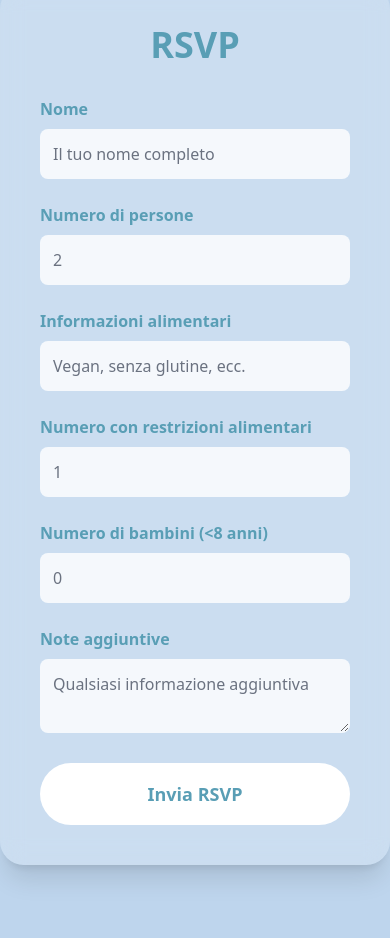
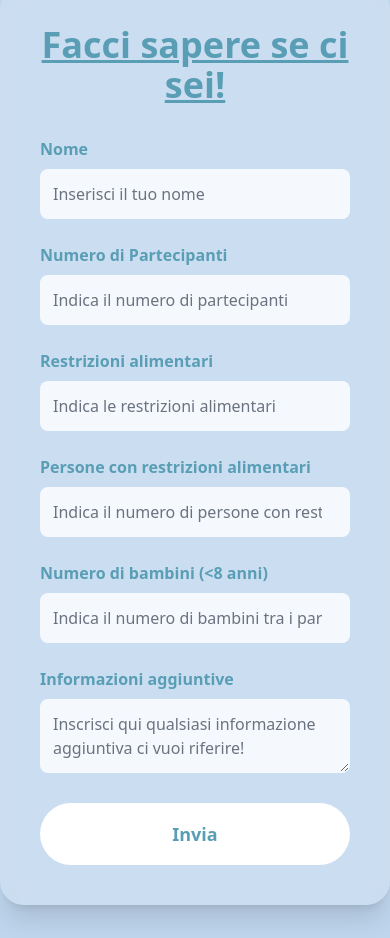
Before and after one commit to AlexFrancescon2/wedding-site, a React (Vite) app: page / in a window 390 px wide. Shown: the part 1059-1997 px from the top of the page. Built offline with nearby package versions, Linux system fonts and the light colour scheme.

Commit message:
form and test last section

```diff
--- a/src/components/Form.tsx
+++ b/src/components/Form.tsx
@@ -1,8 +1,9 @@
 import { Timestamp, addDoc, collection } from "firebase/firestore";
 
-import { SuccessPopup } from "./SuccessPopup";
+import { Popup } from "./SuccessPopup";
 import { db } from "../../firebase";
 import { useForm } from "react-hook-form";
+import { useI18n } from "../i18n/use-i18n";
 import { useState } from "react";
 
 interface FormData {
@@ -15,7 +16,9 @@ interface FormData {
 }
 
 export const Form = () => {
+  const { t } = useI18n();
   const [showSuccess, setShowSuccess] = useState(false);
+  const [showFail, setShowFail] = useState(false);
   const {
     register,
     handleSubmit,
@@ -39,7 +42,7 @@ export const Form = () => {
       setShowSuccess(true);
     } catch (error) {
       console.error(error);
-      alert("Oops! Something went wrong. Please try again.");
+      setShowFail(true);
     }
   };
 
@@ -50,24 +53,24 @@ export const Form = () => {
         onSubmit={handleSubmit(onSubmit)}
         className="bg-white/20 backdrop-blur-md p-10 rounded-3xl max-w-2xl w-full text-black shadow-xl my-[200px]"
       >
-        <h2 className="text-4xl font-bold mb-8 text-center text-primarydark">
-          RSVP
+        <h2 className="text-4xl font-bold mb-8 text-center text-primarydark underline">
+          {t("formTitle")}
         </h2>
 
         {/* Name */}
         <div className="mb-6">
           <label className="block mb-2 font-semibold text-primarydark">
-            Nome
+            {t("name")}
           </label>
           <input
-            {...register("name", { required: "Inserisci il tuo nome" })}
+            {...register("name", { required: t("namePlaceholder") })}
             className="
     w-full p-3 rounded-lg bg-white/80 text-black placeholder-gray-500
     border border-transparent
     focus:border-primarydark focus:outline-none
     transition
   "
-            placeholder="Il tuo nome completo"
+            placeholder={t("namePlaceholder")}
           />
           {errors.name && (
             <p className="text-red-400 text-sm mt-1">{errors.name.message}</p>
@@ -77,18 +80,18 @@ export const Form = () => {
         {/* Number of people */}
         <div className="mb-6">
           <label className="block mb-2 font-semibold text-primarydark">
-            Numero di persone
+            {t("totalAttendees")}
           </label>
           <input
             type="number"
             {...register("people", {
-              required: "Indica il numero di persone",
-              min: { value: 1, message: "Almeno 1 persona" },
+              required: t("totalAttendeesRequired"),
+              min: { value: 1, message: t("totalAttendeesMin") },
             })}
             className="w-full p-3 rounded-lg bg-white/80 text-black placeholder-gray-500     border border-transparent
     focus:border-primarydark focus:outline-none
     transition"
-            placeholder="2"
+            placeholder={t("totalAttendeesRequired")}
           />
           {errors.people && (
             <p className="text-red-400 text-sm mt-1">{errors.people.message}</p>
@@ -99,20 +102,20 @@ export const Form = () => {
         <div className="grid grid-cols-1 md:grid-cols-2 gap-6 mb-6">
           <div>
             <label className="block mb-2 font-semibold text-primarydark">
-              Informazioni alimentari
+              {t("dietaryRestrictions")}
             </label>
             <input
               {...register("dietary")}
               className="w-full p-3 rounded-lg bg-white/80 text-black placeholder-gray-500     border border-transparent
     focus:border-primarydark focus:outline-none
     transition"
-              placeholder="Vegan, senza glutine, ecc."
+              placeholder={t("dietaryRestrictionsPlaceholder")}
             />
           </div>
 
           <div>
             <label className="block mb-2 font-semibold text-primarydark">
-              Numero con restrizioni alimentari
+              {t("dietaryRestrictionsNumber")}
             </label>
             <input
               type="number"
@@ -120,7 +123,7 @@ export const Form = () => {
               className="w-full p-3 rounded-lg bg-white/80 text-black placeholder-gray-500     border border-transparent
     focus:border-primarydark focus:outline-none
     transition"
-              placeholder="1"
+              placeholder={t("dietaryRestrictionsNumberPlaceholder")}
             />
           </div>
         </div>
@@ -128,7 +131,7 @@ export const Form = () => {
         {/* Number of kids */}
         <div className="mb-6">
           <label className="block mb-2 font-semibold text-primarydark">
-            Numero di bambini (&lt;8 anni)
+            {t("NumberOfKids")}
           </label>
           <input
             type="number"
@@ -136,21 +139,21 @@ export const Form = () => {
             className="w-full p-3 rounded-lg bg-white/80 text-black placeholder-gray-500     border border-transparent
     focus:border-primarydark focus:outline-none
     transition"
-            placeholder="0"
+            placeholder={t("NumberOfKidsPlaceholder")}
           />
         </div>
 
         {/* Additional notes */}
         <div className="mb-6">
           <label className="block mb-2 font-semibold text-primarydark">
-            Note aggiuntive
+            {t("notes")}
           </label>
           <textarea
             {...register("notes")}
             className="w-full p-3 rounded-lg bg-white/80 text-black placeholder-gray-500     border border-transparent
     focus:border-primarydark focus:outline-none
     transition"
-            placeholder="Qualsiasi informazione aggiuntiva"
+            placeholder={t("notesPlaceholder")}
           />
         </div>
 
@@ -160,19 +163,23 @@ export const Form = () => {
           disabled={isSubmitting}
           className="w-full py-4 bg-white text-primarydark font-semibold rounded-full hover:bg-white/90 transition text-lg"
         >
-          {isSubmitting ? "Invio..." : "Invia RSVP"}
+          {isSubmitting ? t("sending") : t("send")}
         </button>
       </form>
-
       {showSuccess && (
-        <SuccessPopup
-          message="Grazie! RSVP ricevuto 🎉"
+        <Popup
+          message={t("formSuccessTitle")}
           gifUrl="https://i.pinimg.com/originals/ce/4e/74/ce4e7484ae0727138d035eea8155f600.gif"
           onClose={() => setShowSuccess(false)}
+        />
+      )}
+      {showFail && (
+        <Popup
+          message={t("formFailTitle")}
+          gifUrl="https://media2.giphy.com/media/v1.Y2lkPTZjMDliOTUyeXhtbzgybHQ0ODVtZXF4cjN4MTZ5ejRhaDQxMWI1MjZuY3Z3d2VkeiZlcD12MV9zdGlja2Vyc19zZWFyY2gmY3Q9cw/Y0xtyHetvfEBIk5FKh/200w.gif"
+          onClose={() => setShowFail(false)}
         />
       )}
     </div>
   );
 };
-
-///entry.1673626679=Nome&entry.124610597=People&entry.2012505343=Dieta+info&entry.2015780199=number+of+dieta&entry.121606933=number+of+kids&entry.999310727=NOteeees
--- a/src/components/Header.tsx
+++ b/src/components/Header.tsx
@@ -3,19 +3,7 @@ import { LanguageSwitcher } from "./LanguageSwitcher";
 // import { Link } from "react-router-dom";
 
 const Header = () => {
-  return (
-    // <header className="fixed top-0 w-full bg-white/70 backdrop-blur-md shadow-md px-6 py-4 flex justify-between items-center z-50">
-    <header className="fixed top-0 w-full px-6 py-4 flex justify-end items-center z-50">
-      {/* <div className="text-xl font-bold">Wedding & Co.</div> */}
-      {/* <nav className="flex gap-6">
-        <Link to="/">Home</Link>
-        <Link to="/plans">Plans</Link>
-        <Link to="/portfolio">Portfolio</Link>
-        <Link to="/about">About Us</Link>
-      </nav> */}
-      <LanguageSwitcher />
-    </header>
-  );
+  return <LanguageSwitcher />;
 };
 
 export default Header;
--- /dev/null
+++ b/src/components/Honeymoon.tsx
@@ -0,0 +1,43 @@
+import { useI18n } from "../i18n/use-i18n";
+
+export const Honeymoon = () => {
+  const { t } = useI18n();
+
+  return (
+    <section className="relative w-screen bg-white -top-[50px]">
+      <div className="py-16 px-6 sm:px-12 bg-gradient-to-r from-pink-300 via-purple-200 to-blue-200 rounded-3xl max-w-4xl mx-auto mt-16 overflow-hidden shadow-xl">
+        {/* Decorative icons/placeholders */}
+        <img
+          src="/placeholder-plane.svg"
+          alt="plane"
+          className="absolute top-0 right-0 w-32 opacity-20 animate-bounce"
+        />
+        <img
+          src="/placeholder-palm.svg"
+          alt="palm tree"
+          className="absolute bottom-0 left-0 w-40 opacity-15"
+        />
+
+        {/* Section Title */}
+        <h2 className="text-3xl sm:text-4xl font-bold text-purple-900 mb-4 text-center">
+          {t("honeymoonTitle")}
+        </h2>
+
+        {/* Subtitle */}
+        <p className="text-lg sm:text-xl text-purple-800 mb-10 text-center">
+          {t("honeymoonSubtitle")}
+        </p>
+
+        {/* Contribution Card */}
+        <div className="bg-white p-8 rounded-2xl shadow-2xl max-w-lg mx-auto text-center transform hover:-translate-y-1 transition-all duration-300">
+          <p className="text-purple-800 font-medium mb-6">
+            {t("honeymoonText")}
+          </p>
+          <div className="inline-block bg-purple-50 border border-purple-200 rounded-lg p-4 font-mono text-purple-900 text-lg break-all cursor-pointer hover:bg-purple-100 transition-colors">
+            IBAN: IT60X0542811101000000123456
+          </div>
+        </div>
+      </div>
+    </section>
+  );
+};
--- a/src/components/LanguageSwitcher.tsx
+++ b/src/components/LanguageSwitcher.tsx
@@ -49,7 +49,7 @@ export const LanguageSwitcher = () => {
   }, []);
 
   return (
-    <div className="relative inline-block" ref={ref}>
+    <div className="fixed top-0 right-0 z-50 p-4" ref={ref}>
       {/* Selected language button */}
       <button
         onClick={() => setOpen((prev) => !prev)}
@@ -84,7 +84,7 @@ export const LanguageSwitcher = () => {
       {open && (
         <div
           className="absolute right-0 mt-2 w-40 bg-white
-                     shadow-md z-50 animate-fadeSlide overflow-hidden rounded-md"
+                     shadow-md z-50 animate-fadeSlide overflow-hidden rounded-md right-4"
         >
           {LANGUAGES.filter((l) => l.code !== currentLang.code).map((lang) => (
             <button
--- a/src/i18n/translations.ts
+++ b/src/i18n/translations.ts
@@ -6,6 +6,35 @@ export type TranlationsT = {
 
 export const translations: TranlationsT = {
   it: {
+    formTitle: "Facci sapere se ci sei!",
+    name: "Nome",
+    namePlaceholder: "Inserisci il tuo nome",
+    totalAttendees: "Numero di Partecipanti",
+    totalAttendeesRequired: "Indica il numero di partecipanti",
+    totalAttendeesMin: "Almeno 1 persona",
+    dietaryRestrictions: "Restrizioni alimentari",
+    dietaryRestrictionsPlaceholder: "Indica le restrizioni alimentari",
+    dietaryRestrictionsNumber: "Persone con restrizioni alimentari",
+    dietaryRestrictionsNumberPlaceholder:
+      "Indica il numero di persone con restrizioni alimentari",
+    NumberOfKids: "Numero di bambini (<8 anni)",
+    NumberOfKidsPlaceholder: "Indica il numero di bambini tra i partecipanti",
+    notes: "Informazioni aggiuntive",
+    notesPlaceholder:
+      "Inscrisci qui qualsiasi informazione aggiuntiva ci vuoi riferire!",
+    close: "Chiudi",
+    send: "Invia",
+    sending: "Invio...",
+    formSuccessTitle:
+      "Yay! Sei nella lista degli ospiti. Ci vediamo al grande giorno!",
+    formFailTitle: "Ouch! Qualcosa è andato storto, per favore riprova",
+    honeymoonTitle: "Unisciti alla nostra luna di miele ✈️",
+    honeymoonSubtitle:
+      "Se vuoi partecipare al nostro viaggio con un pensiero, ecco un modo semplice:",
+    honeymoonText:
+      "Il tuo regalo ci aiuterà a trasformare questo viaggio in un ricordo per sempre.",
+
+    // Old
     heroTitle: "Ci sposiamo!",
     heroSubtitle: "Unisciti a noi per celebrare il nostro giorno speciale",
     ourStory: "La nostra storia",
@@ -20,6 +49,35 @@ export const translations: TranlationsT = {
     language: "Lingua",
   },
   en: {
+    formTitle: "Let us know you're coming!",
+    name: "Name",
+    namePlaceholder: "Type your name",
+    totalAttendees: "Total Attendees",
+    totalAttendeesRequired: "Type the number of attendees",
+    totalAttendeesMin: "Add at least one person",
+    dietaryRestrictions: "Dietary restrictions",
+    dietaryRestrictionsPlaceholder: "Type any dietary restrictions",
+    dietaryRestrictionsNumber: "Guests with dietary restrictions",
+    dietaryRestrictionsNumberPlaceholder:
+      "Type the number of guests with dietary restrictions",
+    NumberOfKids: "Number of kids (<8 years old)",
+    NumberOfKidsPlaceholder: "Type the number of kids within the attendees",
+    notes: "Additional information",
+    notesPlaceholder:
+      "Type here any additional info you would like to communicate to us!",
+    send: "Send",
+    sending: "Sending...",
+    formSuccessTitle: "Yay! You’re on the guest list. See you at the big day!",
+    formFailTitle: "Ouch! Something went wrong, please try again",
+    close: "Close",
+
+    honeymoonTitle: "Be part of our honeymoon adventure ✈️",
+    honeymoonSubtitle:
+      "If you’d like to join our journey in spirit, here’s how you can contribute:",
+    honeymoonText:
+      "Your gift will help us turn this trip into a memory of a lifetime.",
+
+    // Old
     heroTitle: "We're getting married!",
     heroSubtitle: "Join us to celebrate our special day",
     ourStory: "Our story",
--- a/src/pages/Home.tsx
+++ b/src/pages/Home.tsx
@@ -1,5 +1,6 @@
 import { BackgroundWrapper } from "../components/BackgroundWrapper";
 import { Form } from "../components/Form";
+import { Honeymoon } from "../components/Honeymoon";
 import { LandingSection } from "../components/Landing";
 
 export const Home = () => {
@@ -8,6 +9,7 @@ export const Home = () => {
       <BackgroundWrapper>
         <LandingSection />
         <Form />
+        <Honeymoon />
       </BackgroundWrapper>
     </>
   );
```
Also changed, not shown: src/components/SuccessPopup.tsx (+23 -6 lines).
